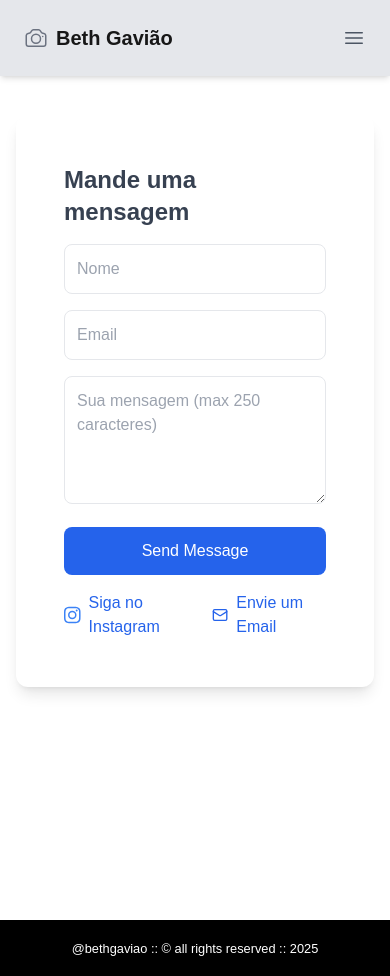
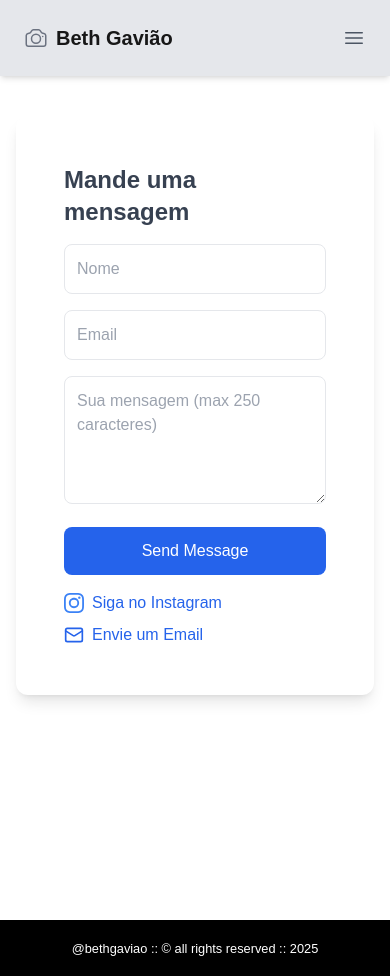
Before and after one commit to dinotudor/beth-gaviao, a Next.js app: page /contato in a window 390 px wide. Built offline with nearby package versions, Linux system fonts and the light colour scheme.

Commit message:
fix gallery mobile view and contact

```diff
--- a/src/components/Contact.tsx
+++ b/src/components/Contact.tsx
@@ -84,7 +84,7 @@ export default function ContactForm() {
                 </button>
                 {status && <p className="text-center text-sm mt-2">{status}</p>}
             </form>
-            <div className="flex items-center justify-between mt-4">
+            <div className="flex items-start flex-col justify-between mt-4 lg:flex-row lg:items-center gap-2">
                 <Link
                     href="https://www.instagram.com/"
                     target="_blank"
@@ -98,7 +98,7 @@ export default function ContactForm() {
                     href="mailto:contato@bethgaviao.com"
                     className="flex items-center text-blue-600 hover:text-blue-800"
                 >
-                    <Mail className="w-5 h-5 mr-2 ml-4" />
+                    <Mail className="w-5 h-5 mr-2" />
                     Envie um Email
                 </Link>
             </div>
--- a/src/components/ImageGallery.tsx
+++ b/src/components/ImageGallery.tsx
@@ -22,7 +22,7 @@ export default function ImageGallery() {
     };
 
     return (
-        <div className="columns-3 gap-2 p-8">
+        <div className="columns-1 sm:columns-2 lg:columns-3 gap-2 p-8">
             {images.map((src, index) => (
                 <Link key={index} href="#" onClick={() => openModal(src)}>
                     <div className="relative group mb-2 overflow-hidden cursor-pointer">
```
